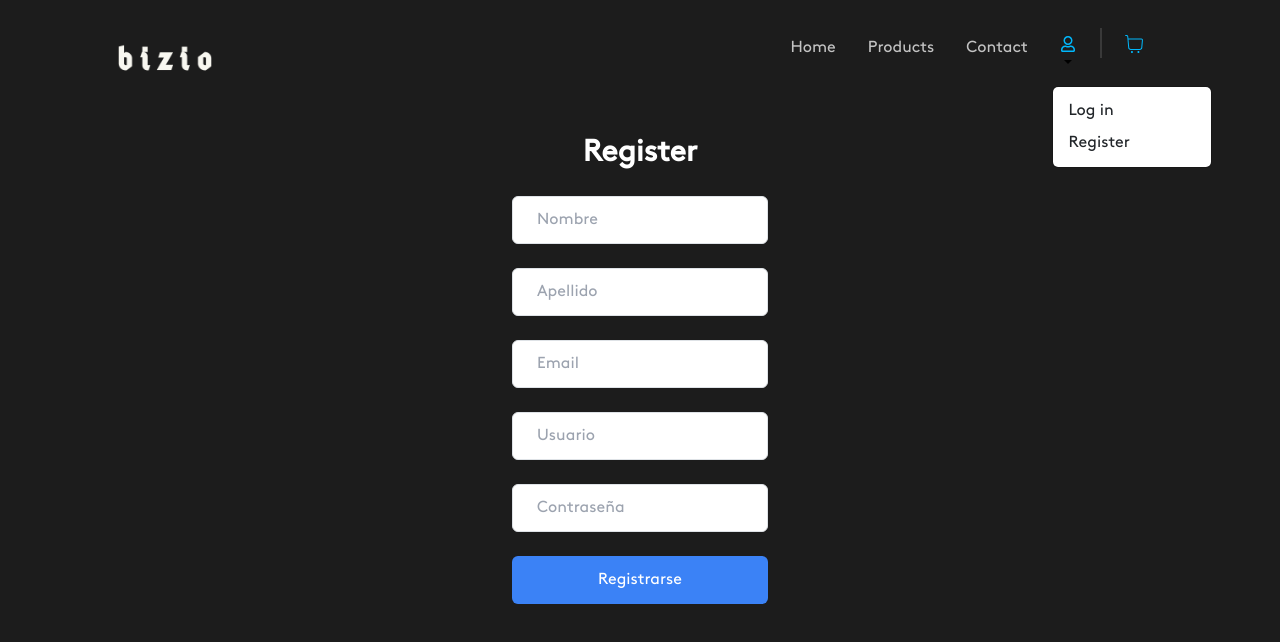
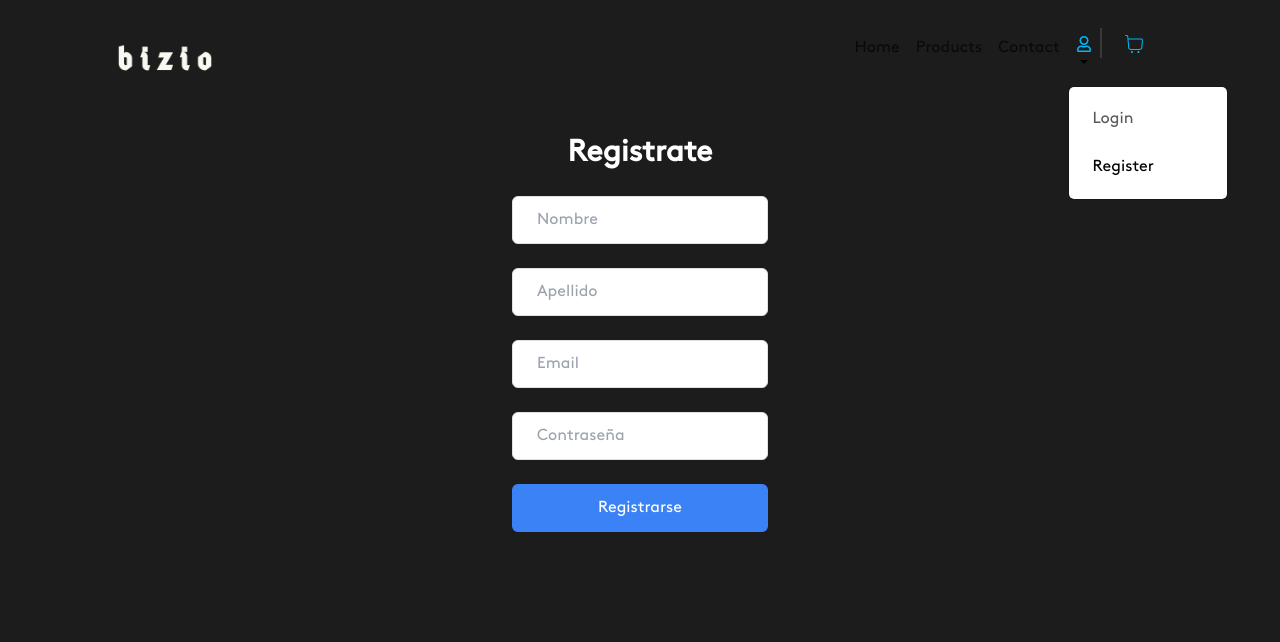
Before and after one commit to ivolevy/grupo7-tpo, a React (Vite) app: page /register in a window 1280 px wide. Both pictures are taken after a click on the button 1067 px from the left and 56 px from the top of the page. Shown: the top 642 px of the page. Built offline with nearby package versions, Linux system fonts and the light colour scheme; a web font is replaced by a local one.

Commit message:
Login y register
- Se borro el username de los usuarios
- Se configuro las redirecciones con react-router-dom
- Ya anda el register y el login

-> Se tendria que vincular el contexto del usuario logeado con el login

```diff
--- a/src/api.js
+++ b/src/api.js
@@ -1,12 +1,12 @@
 import { API_BASE_URL } from "./config";
 
-export const register = async (name, lastName, email, user, password) => {
+export const register = async (name, lastName, email, password) => {
     const response = await fetch(`${API_BASE_URL}/auth/register`, {
         method: 'POST',
         headers: {
             'Content-Type': 'application/json'
         },
-        body: JSON.stringify({ firstname: name, lastname: lastName, email, username: user, password})
+        body: JSON.stringify({ firstname: name, lastname: lastName, email, password})
     });
 
     if (!response.ok) {
@@ -15,3 +15,20 @@ export const register = async (name, lastName, email, user, password) => {
 
     return response.json();
 }
+
+export const login = async (email, password) => {
+    const response = await fetch(`${API_BASE_URL}/auth/authenticate`, {
+        method: 'POST',
+        headers: {
+            'Content-Type': 'application/json'
+        },
+        body: JSON.stringify({ email, password })
+    });
+
+    if (!response.ok) {
+        throw new Error('Usuario o contraseña incorrectos')
+    }
+
+    const data = await response.json()
+    return data;
+}
--- a/src/assets/components/LoginForm.jsx
+++ b/src/assets/components/LoginForm.jsx
@@ -1,26 +1,33 @@
-import { useState } from "react";
+import React,{ useState } from "react";
+import { API_BASE_URL } from "../../config";
 
-export function LoginForm() {
+export function Login() {
 
-    const [user, setUser] = useState('')
+    const [userName, setUser] = useState('')
     const [password, setPassword] = useState('')
     const [error, setError] = useState(false)
-    const [error2,setError2] = useState(false)
 
-    const handleSubmit = (e) => {
+    const handleSubmit = async (e) => {
         e.preventDefault()
-        let usuario = sessionStorage.getItem('user')
-        let contraseña = sessionStorage.getItem('password')
+        try {
+            const response = await fetch(`${API_BASE_URL}/login`, {
+                method: 'POST',
+                headers: {
+                    'Content-Type': 'application/json'
+                },
+                body: JSON.stringify({ userName, password })
+            });
 
-        if(user != usuario || password != contraseña){
-            setError(true)
-            return
+            if (!response.ok) {
+                throw new Error('Usuario o contraseña incorrectos')
+            }
+
+            const data = await response.json()
+            localStorage.setItem('token', data.token)
+        } catch (error) {
+            setError(error.message)
         }
-
-        setError(false)
-        window.location.assign("/")
-        setIsLoggedIn
-    }
+    };
 
 
 
--- a/src/assets/components/Nav.jsx
+++ b/src/assets/components/Nav.jsx
@@ -41,8 +41,7 @@ export const CustomNav = () => {
             <Nav.Link
               as={NavLink}
               to="/"
-              className="navItem"
-              activeClassName="active"
+              className={({ isActive }) => (isActive ? "active" : "")}
               exact
             >
               Home
@@ -50,34 +49,46 @@ export const CustomNav = () => {
             <Nav.Link
               as={NavLink}
               to="/products"
-              className="navItem"
-              activeClassName="active"
+              className={({ isActive }) => (isActive ? "active" : "")}
             >
               Products
             </Nav.Link>
             <Nav.Link
               as={NavLink}
               to="/contact"
-              className="navItem"
-              activeClassName="active"
+              className={({ isActive }) => (isActive ? "active" : "")}
             >
               Contact
             </Nav.Link>
             <NavDropdown
               title={<FaRegUser className="text-blue-bizio" />}
               id="basic-nav-dropdown"
-              className="navItem"
-              activeClassName="active"
+              className={({ isActive }) => (isActive ? "active" : "")}
             >
-              <NavDropdown.Item href="/login">Log in</NavDropdown.Item>
-              <NavDropdown.Item href="/register">Register</NavDropdown.Item>
+              <NavDropdown.Item >
+                <Nav.Link
+                  as={NavLink}
+                  to="/login"
+                  className={({ isActive }) => (isActive ? "active" : "")}
+                >
+                  Login
+                </Nav.Link>
+              </NavDropdown.Item>
+              <NavDropdown.Item>
+                <Nav.Link
+                  as={NavLink}
+                  to="/register"
+                  className={({ isActive }) => (isActive ? "active" : "")}
+                >
+                  Register
+                </Nav.Link>
+              </NavDropdown.Item>
             </NavDropdown>
             <div className="line"></div>
             <Nav.Link
               as={NavLink}
               to="/cart"
-              className="iconCart"
-              activeClassName="active"
+              className={({ isActive }) => (isActive ? "active" : "")}
             >
               <div style={{ position: "relative" }}>
                 <CiShoppingCart
--- a/src/assets/components/login/LoginForm.jsx
+++ b/src/assets/components/login/LoginForm.jsx
@@ -1,23 +1,82 @@
-import { useState } from "react";
+import { useEffect, useState } from "react";
+import { login } from "../../../api";
+import { toast } from "react-toastify";
+import { useNavigate } from "react-router-dom";
 
 export function LoginForm() {
-	const [user, setUser] = useState("");
-	const [password, setPassword] = useState("");
+	const navigate = useNavigate();
 	const [error, setError] = useState(false);
-	const [error2, setError2] = useState(false);
+	const [loginSuccess, setLoginSuccess] = useState(false);
+	const [formData, setFormData] = useState({
+		email: "",
+		password: "",
+	});
 
-	const handleSubmit = (e) => {
-		e.preventDefault();
-		let usuario = sessionStorage.getItem("user");
-		let contraseña = sessionStorage.getItem("password");
+	useEffect(() => {
+		if (loginSuccess) {
+			toast.success("Inicio de sesion exitoso", {
+				position: "top-center",
+				autoClose: 1500,
+				hideProgressBar: false,
+				closeOnClick: true,
+				pauseOnHover: true,
+				draggable: true,
+				progress: undefined,
+				theme: "colored",
+			});
+			setTimeout(() => {
+				navigate("/");
+			}, 2000);
 
-		if (user != usuario || password != contraseña) {
+			setLoginSuccess(false);
+		}
+	}, [loginSuccess]);
+
+	function handleChange(e) {
+		const { name, value } = e.target;
+
+		setFormData((prevState) => ({
+			...prevState,
+			[name]: value,
+		}));
+	}
+
+	const validateForm = () => {
+		const { email, password } = formData;
+		let formValid = true;
+		let pattern = /^[-\w.%+]{1,64}@(?:[A-Z0-9-]{1,63}\.){1,125}[A-Z]{2,63}$/i;
+
+		if (!email.trim()) {
 			setError(true);
-			return;
+			formValid = false;
+		} else if (!pattern.test(email)) {
+			setErrorInvalidEmail(true);
+			formValid = false;
 		}
 
-		setError(false);
-		window.location.assign("/");
+		if (!password.trim()) {
+			setError(true);
+			formValid = false;
+		}
+
+		return formValid;
+	}
+
+
+	const submitForm = async (e) => {
+		e.preventDefault();
+
+		if (validateForm()) {
+			try {
+				const { email, password } = formData;
+				const data = await login(email, password);
+				localStorage.setItem("token", data.token);
+				setLoginSuccess(true);
+			} catch (error) {
+				setError(true);
+				console.error(error);
+			}
+		}
 	};
 
 	return (
@@ -25,21 +84,23 @@ export function LoginForm() {
 			<h1 className="text-3xl font-bold mb-4 text-white">Log in</h1>
 			<form
 				className="flex flex-col items-center justify-center"
-				onSubmit={handleSubmit}
+				onSubmit={submitForm}
 			>
 				<input
 					type="text"
-					placeholder="Usuario"
+					name="email"
+					placeholder="Email"
 					className="w-64 h-12 px-4 mb-4 rounded-md border border-gray-300 focus:outline-none focus:ring focus:ring-blue-400"
-					value={user}
-					onChange={(e) => setUser(e.target.value)}
+					value={formData.email}
+					onChange={handleChange}
 				/>
 				<input
 					type="password"
+					name="password"
 					placeholder="Contraseña"
 					className="w-64 h-12 px-4 mb-4 rounded-md border border-gray-300 focus:outline-none focus:ring focus:ring-blue-400"
-					value={password}
-					onChange={(e) => setPassword(e.target.value)}
+					value={formData.password}
+					onChange={handleChange}
 				/>
 				<button
 					type="submit"
@@ -50,7 +111,7 @@ export function LoginForm() {
 			</form>
 			{error && (
 				<p className="text-red-600 mt-4">
-					La contraseña o el usuario no coinciden
+					Dirección de email o contraseña incorrectas.
 				</p>
 			)}
 		</section>
--- a/src/assets/components/register/RegisterForm.jsx
+++ b/src/assets/components/register/RegisterForm.jsx
@@ -1,16 +1,18 @@
 import { useEffect, useState } from "react";
 import { toast } from "react-toastify";
 import { register } from "../../../api";
+import { useNavigate } from "react-router-dom";
 
 export function RegisterForm() {
+	const navigate = useNavigate();
     const [error, setError] = useState(false);
 	const [errorEmail, setErrorInvalidEmail] = useState(false);
 	const [registrationSuccess, setRegistrationSuccess] = useState(false);
+	const [errorEmailUsado, setErrorEmailUsado] = useState(false);
     const [formData, setFormData] = useState({
         name: "",
         lastName: "",
         email: "",
-        user: "",
         password: ""
     });
 
@@ -27,7 +29,7 @@ export function RegisterForm() {
 				theme: "colored",
 			});
 			setTimeout(() => {
-				window.location.assign("/login");
+				navigate("/login");
 			}, 2000);
 
 			setRegistrationSuccess(false);
@@ -44,7 +46,7 @@ export function RegisterForm() {
     }
 
 	const validateForm = () => {
-		const { name, lastName, email, user, password } = formData;
+		const { name, lastName, email, password } = formData;
 		let formValid = true;
 		let pattern = /^[-\w.%+]{1,64}@(?:[A-Z0-9-]{1,63}\.){1,125}[A-Z]{2,63}$/i;
 
@@ -67,11 +69,6 @@ export function RegisterForm() {
 			formValid = false;
 		}
 
-		if (!user.trim()) {
-			setError(true);
-			formValid = false;
-		}
-
 		if (!password.trim()) {
 			setError(true);
 			formValid = false;
@@ -89,21 +86,26 @@ export function RegisterForm() {
 		  setErrorInvalidEmail(false);
 
 		  try {
-			const { name, lastName, email, user, password } = formData;
-			const data = await register(name, lastName, email, user, password);
-			sessionStorage.setItem("token", data.token);
-			setRegistrationSuccess(true);
-
+			const { name, lastName, email, password } = formData;
+			const data = await register(name, lastName, email, password);
+			if (data) {
+				setRegistrationSuccess(true);
+			  } else {
+				throw new Error("Registration failed");
+			  }
 		  } catch (error) {
-			setError(error.message);
+			setErrorEmailUsado(true);
 		  }
 		}
 	  };
 
 	return (
 		<section className="flex flex-col items-center justify-center">
-			<h1 className="text-3xl font-bold mb-4 text-white relative z-10">Register</h1>
-			<form className="flex flex-col items-center justify-center" onSubmit={submitForm}>
+			<h1 className="text-3xl font-bold mb-4 text-white relative z-10">Registrate</h1>
+			<form
+				className="flex flex-col items-center justify-center"
+				onSubmit={submitForm}
+			>
 				<input
 					type="text"
 					name="name"
@@ -129,13 +131,6 @@ export function RegisterForm() {
 					onChange={handleChange}
 				/>
 				<input
-					type="text"
-					name="user"
-					placeholder="Usuario"
-					className="w-64 h-12 px-4 mb-4 rounded-md border border-gray-300 focus:outline-none focus:ring focus:ring-blue-400"
-					value={formData.user}
-					onChange={handleChange}				/>
-				<input
 					type="password"
 					name="password"
 					placeholder="Contraseña"
@@ -158,6 +153,11 @@ export function RegisterForm() {
 					Formato de Email incorrecto
 				</p>
 				)}
+				{errorEmailUsado && (
+				<p className="text-red-600 mt-2.5">
+					Email ya registrado
+				</p>
+				)}
 			</form>
 		</section>
 	);
```
